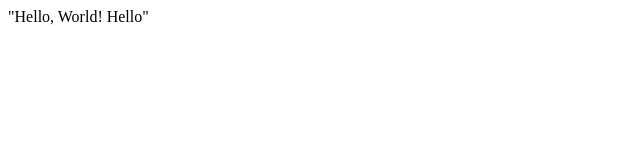
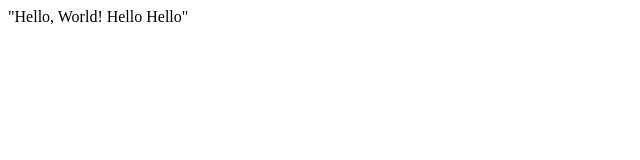
Before and after one commit to GeraltOfaVanDownByTheRiver/projects, a plain HTML site: page index.html in a window 1280 px wide. Shown: the full height of the page, 0-640 px from the left. Drawn offline with Linux system fonts and the light colour scheme.

Commit message:
second commit - tried in Git Bash

```diff
--- a/index.html
+++ b/index.html
@@ -7,6 +7,6 @@
     <title>Document</title>
 </head>
 <body>
-    "Hello, World! Hello"
+    "Hello, World! Hello Hello"
 </body>
 </html>
```
